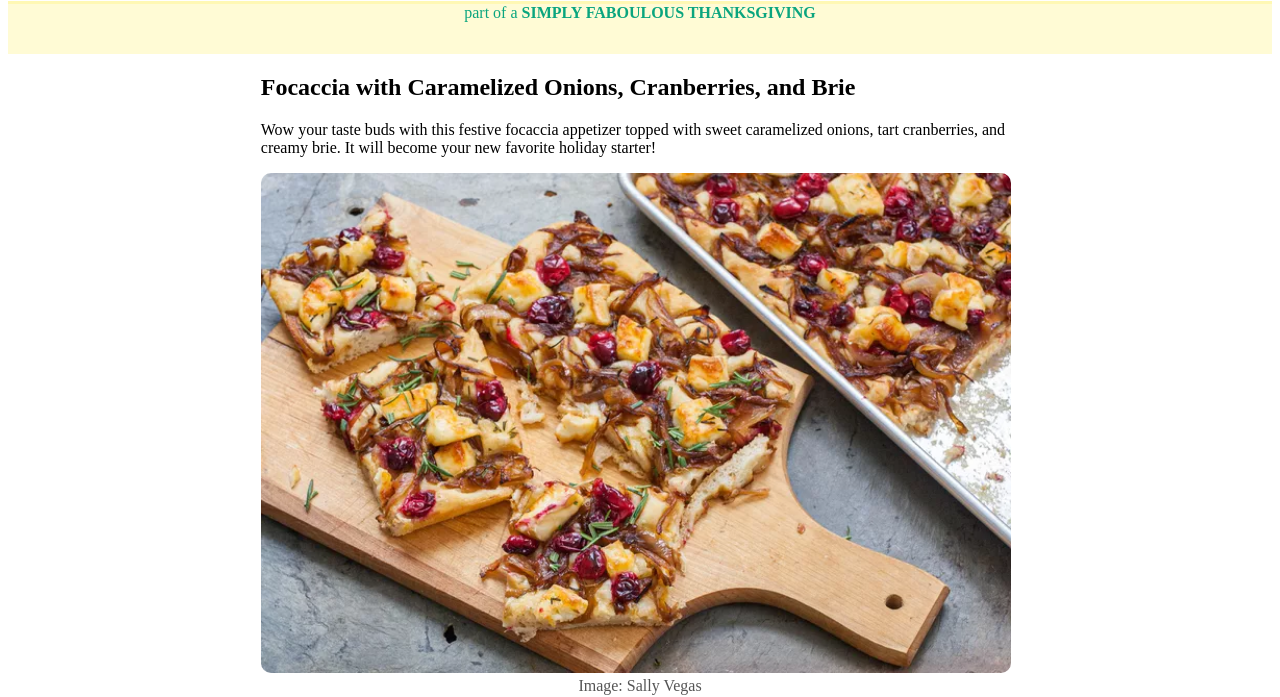
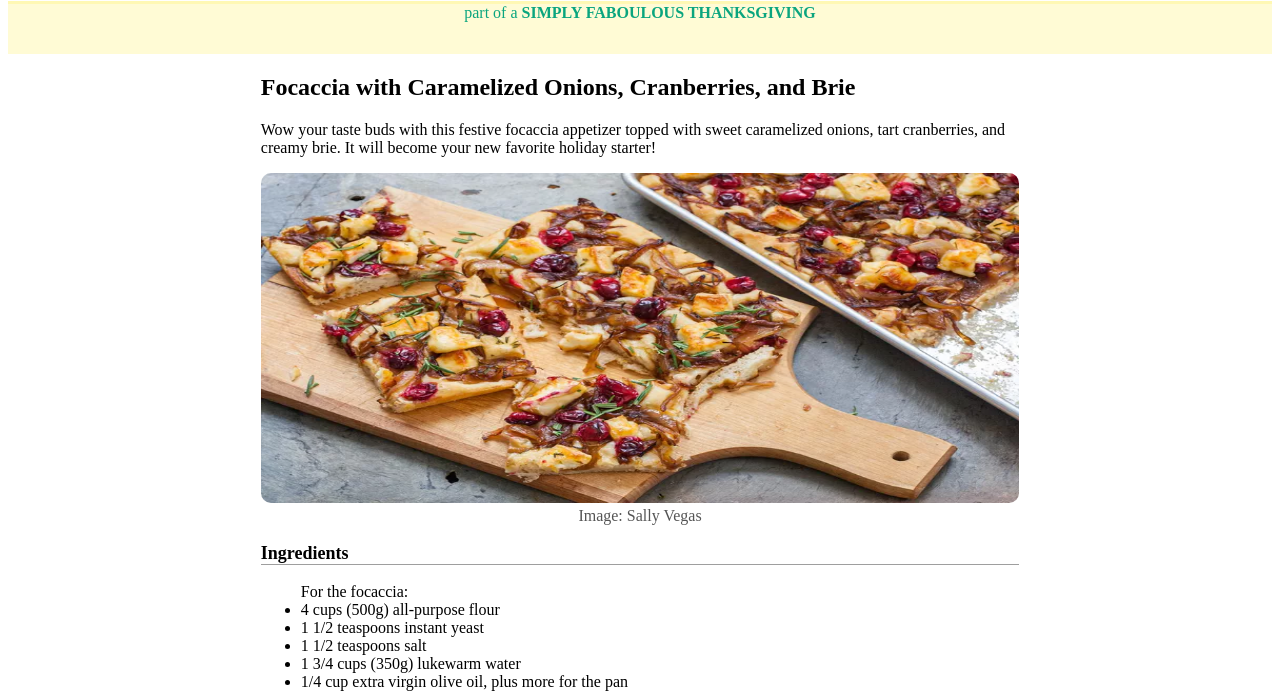
Before and after one commit to MaddalenaRen/W1-D3, a plain HTML site: page index.html in a window 1280 px wide. Shown: the part 121-818 px from the top of the page. Drawn offline with Linux system fonts and the light colour scheme.

Commit message:
modifica

```diff
--- a/CSS/style.css
+++ b/CSS/style.css
@@ -23,7 +23,8 @@ footer {
 }
 
 #focaccia img {
-    height: 500px;
+    width: 100%;
+    height: 330px;
     border-radius: 10px 10px 10px 10px;
 
 }
```
